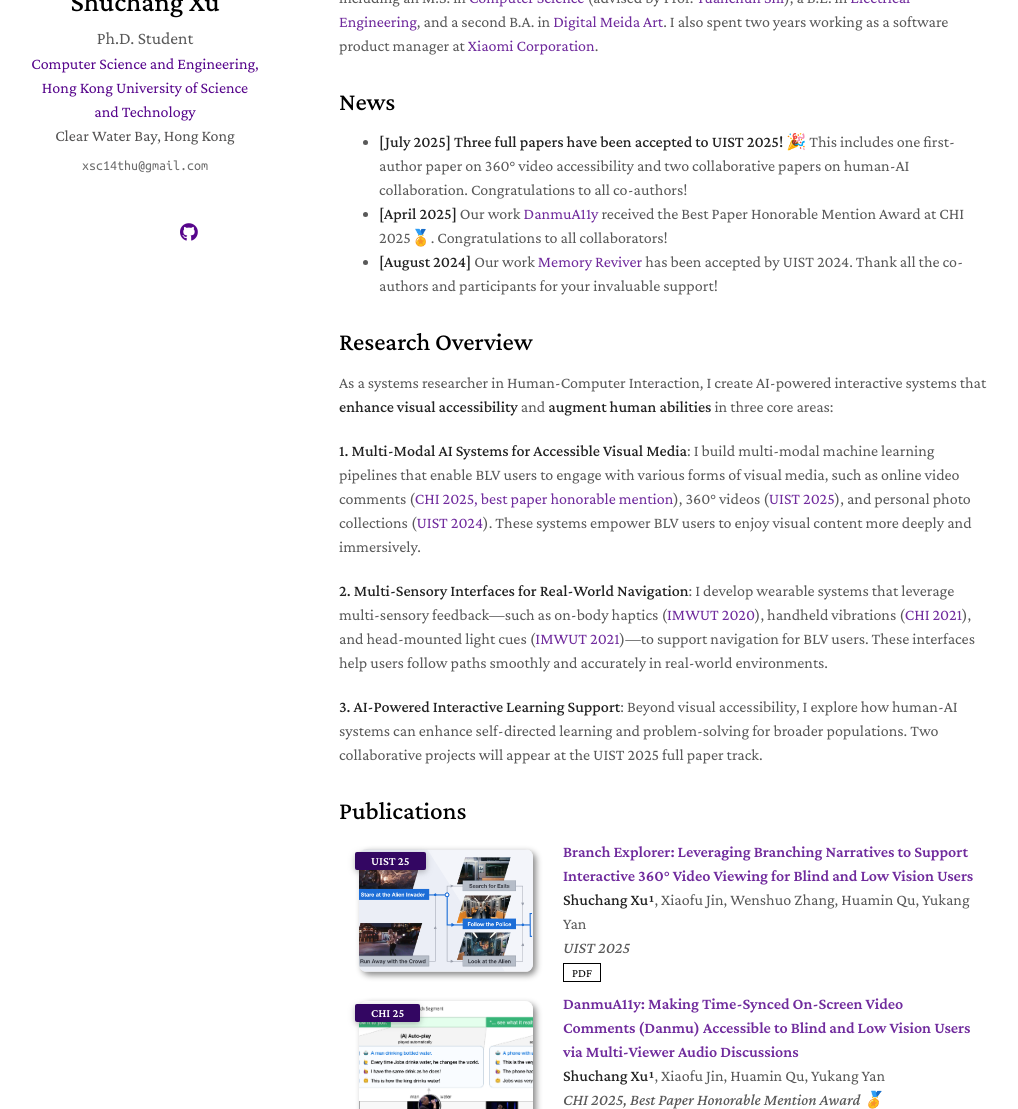
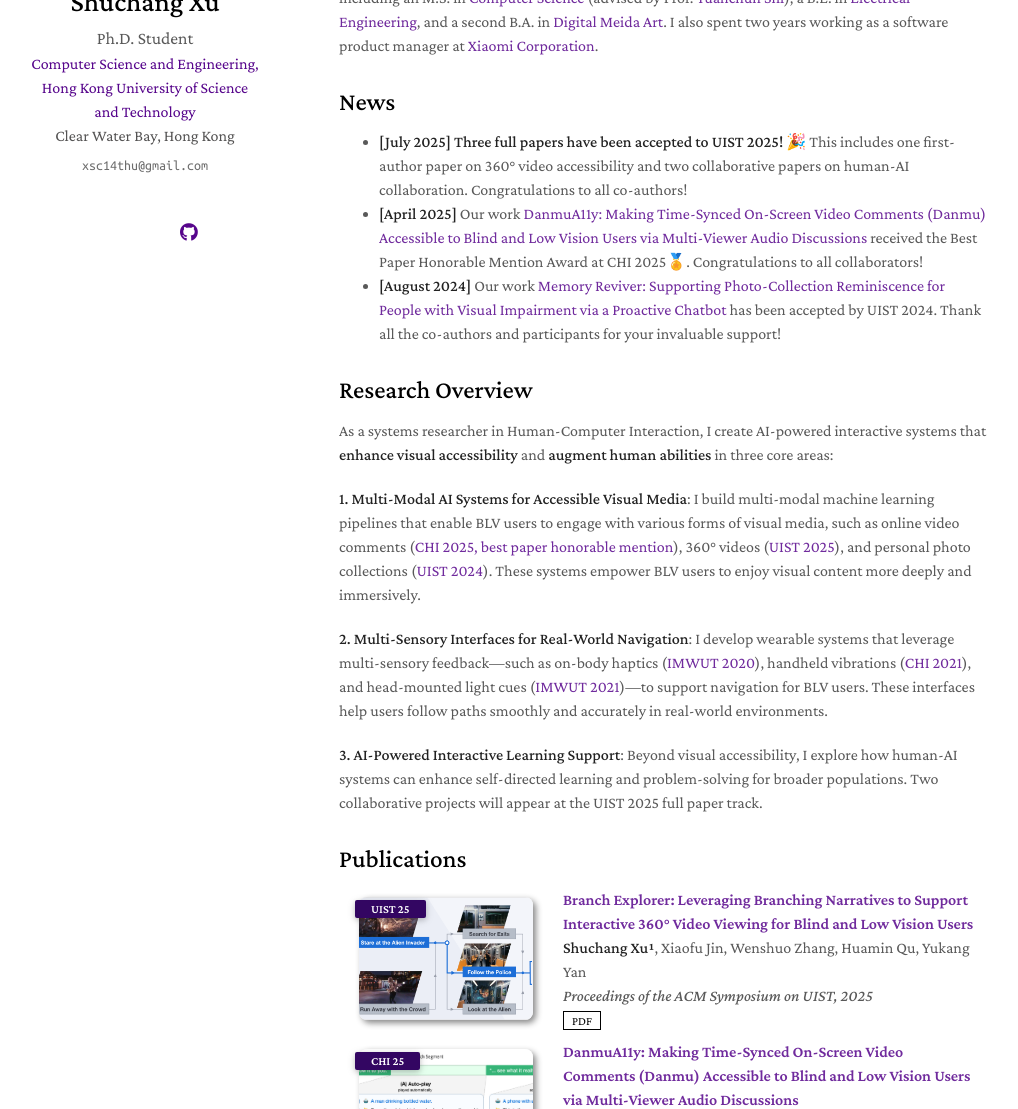
Before and after one commit to ShuchangXu/ShuchangXu.github.io, a Jekyll site: the page built from index.md, in a window 1280 px wide and 1400 px high. Shown: the part 291-1400 px from the top of the window, without its empty margins (131-1149 px from the left). Built offline with Jekyll 4.4.1, drawn with Linux system fonts in a browser that asks for light colours; nearby versions of some CDN libraries; a style sheet for code colours, icons or effects is not loaded; our own code applies the rules of GitHub Pages for plain Markdown files.

Commit message:
branch explorer

```diff
--- a/_includes/publications.md
+++ b/_includes/publications.md
@@ -12,7 +12,7 @@
   <div class="col-sm-9" style="position: relative;padding-right: 15px;padding-left: 20px;">
     <div class="title"><a href="https://arxiv.org/abs/2507.09959">Branch Explorer: Leveraging Branching Narratives to Support Interactive 360° Video Viewing for Blind and Low Vision Users</a></div>
     <div class="author"><strong>Shuchang Xu¹</strong>, Xiaofu Jin, Wenshuo Zhang, Huamin Qu, Yukang Yan</div>
-    <div class="periodical"><em>UIST 2025</em></div>
+    <div class="periodical"><em>Proceedings of the ACM Symposium on UIST, 2025</em></div>
     <div class="links">
       <a href="https://arxiv.org/abs/2507.09959" class="btn btn-sm z-depth-0" role="button" target="_blank" style="font-size:12px;">PDF</a>
     </div>
--- a/index.md
+++ b/index.md
@@ -9,8 +9,8 @@ Before my PhD studies, I earned both my bachelor's and master's degrees from <a
 
 ## News
 - **[July 2025]** <strong>Three full papers have been accepted to UIST 2025!</strong> 🎉 This includes one first-author paper on 360° video accessibility and two collaborative papers on human-AI collaboration. Congratulations to all co-authors!
-- **[April 2025]** Our work <a href="https://dl.acm.org/doi/10.1145/3706598.3713496" target="_blank">DanmuA11y</a> received the Best Paper Honorable Mention Award at CHI 2025🏅. Congratulations to all collaborators!
-- **[August 2024]** Our work <a href="https://dl.acm.org/doi/10.1145/3654777.3676336" target="_blank">Memory Reviver</a> has been accepted by UIST 2024. Thank all the co-authors and participants for your invaluable support!
+- **[April 2025]** Our work <a href="https://dl.acm.org/doi/10.1145/3706598.3713496" target="_blank">DanmuA11y: Making Time-Synced On-Screen Video Comments (Danmu) Accessible to Blind and Low Vision Users via Multi-Viewer Audio Discussions</a> received the Best Paper Honorable Mention Award at CHI 2025🏅. Congratulations to all collaborators!
+- **[August 2024]** Our work <a href="https://dl.acm.org/doi/10.1145/3654777.3676336" target="_blank">Memory Reviver: Supporting Photo-Collection Reminiscence for People with Visual Impairment via a Proactive Chatbot</a> has been accepted by UIST 2024. Thank all the co-authors and participants for your invaluable support!
 
 ## Research Overview
 As a systems researcher in Human-Computer Interaction, I create AI-powered interactive systems that **enhance visual accessibility** and **augment human abilities** in three core areas:
```
